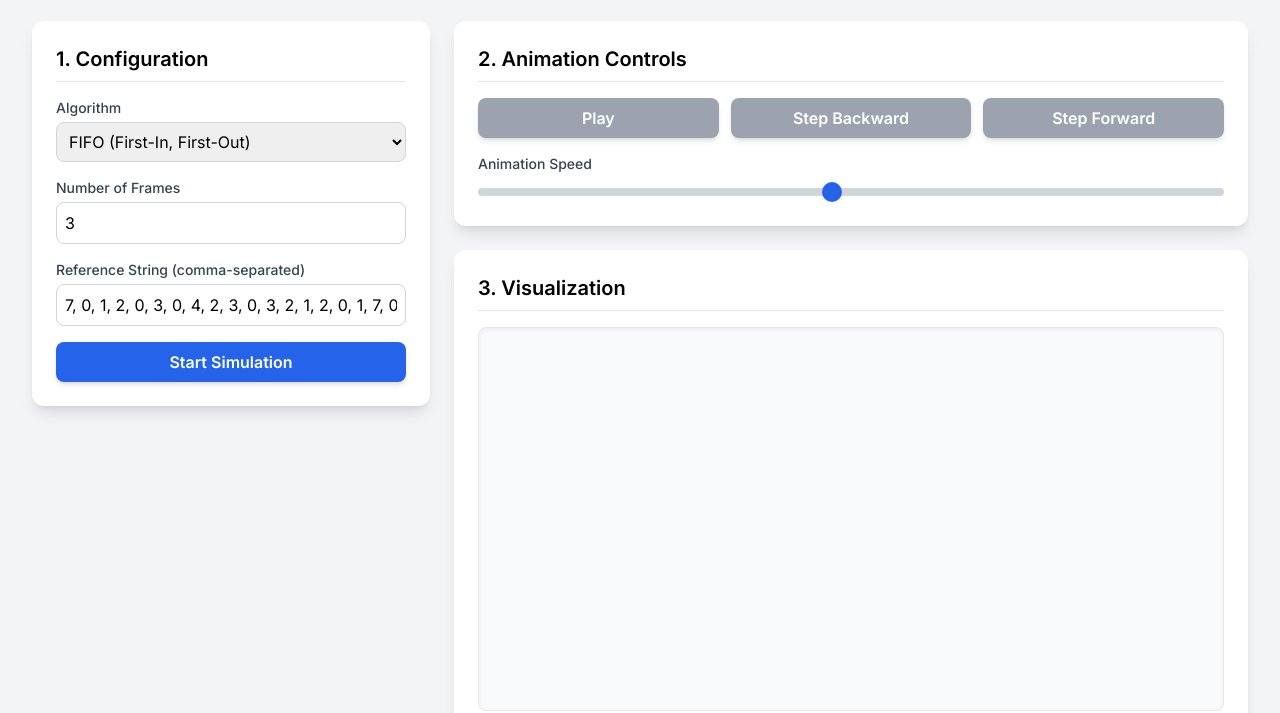
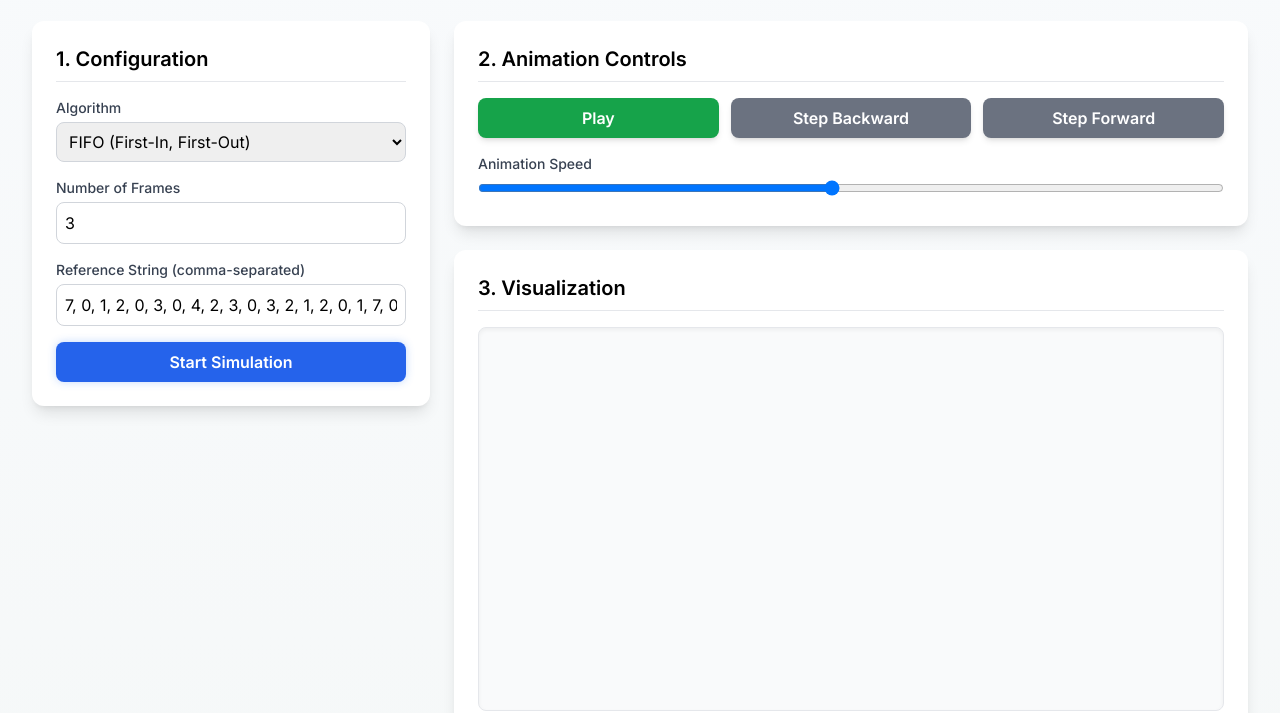
Before and after one commit to Yusuffff101/Page-Replacement-Algorithm, a plain HTML site: page index.html in a window 1280 px wide. Shown: the part 95-808 px from the top of the page. Drawn offline with nearby package versions, Linux system fonts and the light colour scheme.

Commit message:
addtional styling changes

```diff
--- a/style.css
+++ b/style.css
@@ -1,51 +1,94 @@
-/* Custom styles */
+/* * This file contains the custom CSS for the Page Replacement Simulator.
+ * It works in conjunction with Tailwind CSS, which is loaded via CDN in index.html.
+ */
+
+/* * Use a clean, modern font stack and apply a subtle
+ * gradient background to the entire page for visual depth.
+ */
 body {
     font-family: 'Inter', sans-serif;
-    -webkit-font-smoothing: antialiased;
-    -moz-osx-font-smoothing: grayscale;
+    background-color: #f4f7f6;
+    background-image: linear-gradient(180deg, #f8fafc 0%, #f4f7f6 100%);
 }
 
-/* Tailwind applies its 'disabled' styles directly.
-  This is a fallback, but the @apply directive in the
-  original <style> tag is the primary method.
-  Since @apply isn't valid in pure CSS, we'll
-  re-declare the styles Tailwind would have used.
-*/
-button:disabled {
-    background-color: #9ca3af; /* bg-gray-400 */
-    cursor: not-allowed;
+/* * Style for the main container cards (shadow, border radius)
+ * This class is applied in the HTML to the main section blocks.
+ */
+.card {
+    @apply bg-white p-6 rounded-xl shadow-lg border border-gray-100;
 }
 
-/* Custom range slider */
-input[type=range] {
-    -webkit-appearance: none;
-    appearance: none;
-    width: 100%;
-    height: 8px;
-    background-color: #d1d5db; /* bg-gray-300 */
-    border-radius: 9999px; /* rounded-full */
-    outline: 2px solid transparent;
-    outline-offset: 2px;
-    transition-property: opacity;
-    transition-timing-function: cubic-bezier(0.4, 0, 0.2, 1);
-    transition-duration: 150ms;
+/* * Adds a subtle "lift" effect to the statistic cards
+ * on hover, making the UI feel more interactive.
+ */
+.stat-card {
+    @apply transition-transform duration-200 ease-in-out;
 }
 
-input[type=range]::-webkit-slider-thumb {
-    -webkit-appearance: none;
-    appearance: none;
-    width: 20px;
-    height: 20px;
-    background-color: #2563eb; /* bg-blue-600 */
-    border-radius: 9999px; /* rounded-full */
-    cursor: pointer;
+.stat-card:hover {
+    @apply -translate-y-1 shadow-md;
 }
 
-input[type=range]::-moz-range-thumb {
-    width: 20px;
-    height: 20px;
-    background-color: #2563eb; /* bg-blue-600 */
-    border-radius: 9999px; /* rounded-full */
-    cursor: pointer;
-    border: 0;
+/* * Custom styling for the <canvas> element.
+ * Ensures it has a border and rounded corners, matching the UI theme.
+ */
+#simulation-canvas {
+    @apply border-2 border-gray-200 rounded-lg bg-white;
 }
+
+/* * Custom styles for the slider "thumb" (the circle)
+ * This ensures it matches the blue theme of the application.
+ */
+input[type='range']::-webkit-slider-thumb {
+    @apply bg-blue-600;
+}
+
+input[type='range']::-moz-range-thumb {
+    @apply bg-blue-600;
+}
+
+/* * Enhanced Focus States for Accessibility and Polish
+ * Provides a clear, blue "glow" outline to interactive elements
+ * when they are focused using the keyboard (Tab key) or clicked.
+ */
+button:focus-visible,
+input:focus-visible,
+select:focus-visible {
+    @apply outline-none ring-4 ring-blue-600/30;
+}
+
+/* * Button Animation: Subtle pulse for the "Start Simulation" button
+ * This draws the user's attention to the primary action.
+ */
+@keyframes pulseGlow {
+  0%, 100% {
+    box-shadow: 0 0 8px 0px rgba(59, 130, 246, 0.3); /* blue-500 */
+  }
+  50% {
+    box-shadow: 0 0 16px 4px rgba(59, 130, 246, 0.5); /* blue-500 */
+  }
+}
+
+/* Apply the pulse only to the primary "start" button when it's enabled */
+#start-sim:not(:disabled) {
+    animation: pulseGlow 2.5s infinite ease-in-out;
+}
+
+/* * Custom Scrollbar for the Execution Log
+ * Makes the log's scrollbar match the site's aesthetic.
+ */
+#execution-log::-webkit-scrollbar {
+    width: 8px;
+}
+
+#execution-log::-webkit-scrollbar-track {
+    @apply bg-gray-100 rounded-full;
+}
+
+#execution-log::-webkit-scrollbar-thumb {
+    @apply bg-gray-400 rounded-full;
+}
+
+#execution-log::-webkit-scrollbar-thumb:hover {
+    @apply bg-gray-500;
+}
```
